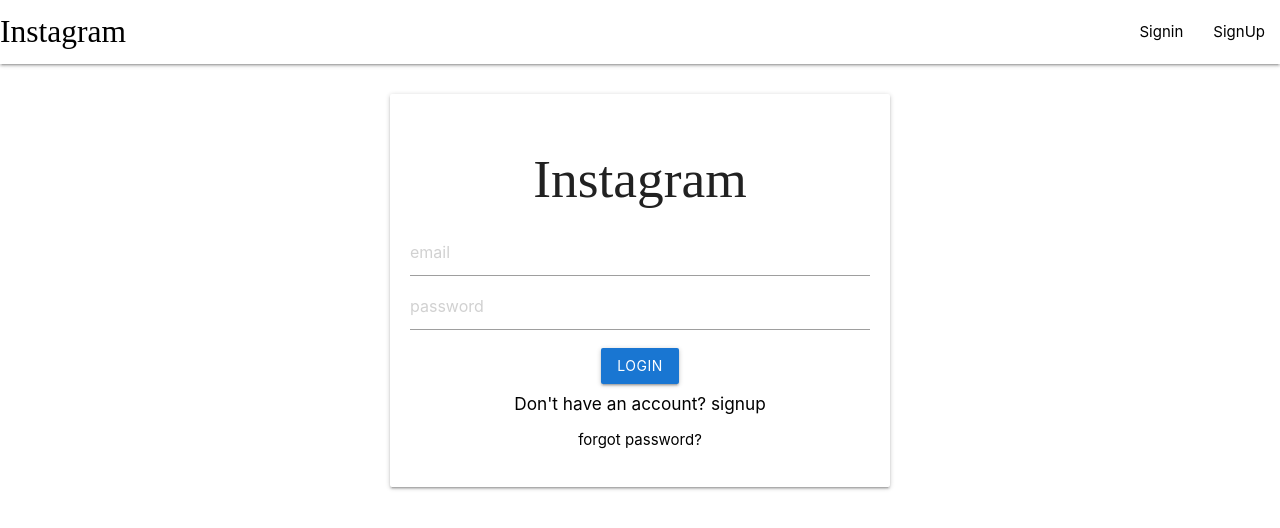
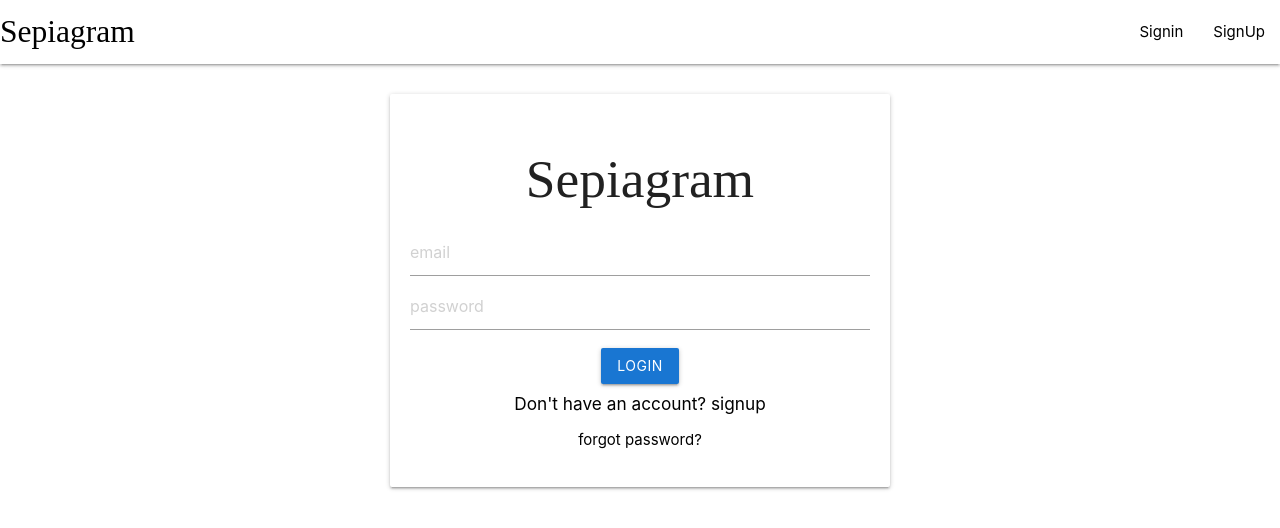
Before and after one commit to akg07/instagram-clone-FE, a React (Create React App) app: page /signin in a window 1280 px wide. Shown: the top 528 px of the page. Built offline with nearby package versions, Linux system fonts and the light colour scheme; a web font is replaced by a local one.

Commit message:
chaneg name to Sepiagram

```diff
--- a/public/index.html
+++ b/public/index.html
@@ -30,7 +30,7 @@
 
     <link href="https://fonts.googleapis.com/icon?family=Material+Icons" rel="stylesheet">
 
-    <title>React App</title>
+    <title>Sepiagram</title>
   </head>
   <body>
     <noscript>You need to enable JavaScript to run this app.</noscript>
--- a/src/components/Navbar.js
+++ b/src/components/Navbar.js
@@ -63,7 +63,7 @@
   return (
     <nav>
     <div className="nav-wrapper white">
-      <Link to={state ? "/" : "/signin"} className="brand-logo">Instagram</Link>
+      <Link to={state ? "/" : "/signin"} className="brand-logo">Sepiagram</Link>
       <ul id="nav-mobile" className="right">
         { renderList() }
       </ul>
--- a/src/components/screens/NewPassword.js
+++ b/src/components/screens/NewPassword.js
@@ -27,7 +27,7 @@
   return (
     <div className="mycard">
       <div className="card auth-card input-field">
-      <h2>Instagram</h2>
+      <h2>Sepiagram</h2>
       <input type="password" placeholder='Enter new password' value={password} onChange={(e) => setPassword(e.target.value)} />
 
       <button className="btn waves-effect waves-light signin-button blue darken-2" onClick={() => updatePassword()}>
--- a/src/components/screens/Reset.js
+++ b/src/components/screens/Reset.js
@@ -26,7 +26,7 @@
   return (
     <div className="mycard">
       <div className="card auth-card input-field">
-      <h2>Instagram</h2>
+      <h2>Sepiagram</h2>
       <input type="email" placeholder='email' value={email} onChange={(e) => setEmail(e.target.value)} />
       <button className="btn waves-effect waves-light signin-button blue darken-2" onClick={() => resetPassword()}>
         Reset Password
--- a/src/components/screens/Signin.js
+++ b/src/components/screens/Signin.js
@@ -31,7 +31,7 @@
   return (
     <div className="mycard">
       <div className="card auth-card input-field">
-      <h2>Instagram</h2>
+      <h2>Sepiagram</h2>
       <input type="email" placeholder='email' value={email} onChange={(e) => setEmail(e.target.value)} />
       <input type="password" placeholder='password' value={password} onChange={(e) => setPassword(e.target.value)} />
 
--- a/src/components/screens/Signup.js
+++ b/src/components/screens/Signup.js
@@ -64,7 +64,7 @@
   return (
     <div className="mycard">
       <div className="card auth-card input-field">
-      <h2>Instagram</h2>
+      <h2>Sepiagram</h2>
       <input type="text" placeholder='name' value={name} onChange={(e) => setName(e.target.value)} />
       <input type="email" placeholder='email' value={email} onChange={(e) => setEmail(e.target.value)} />
       <input type="password" placeholder='password' value={password} onChange={(e) => setPassword(e.target.value)} />
```
